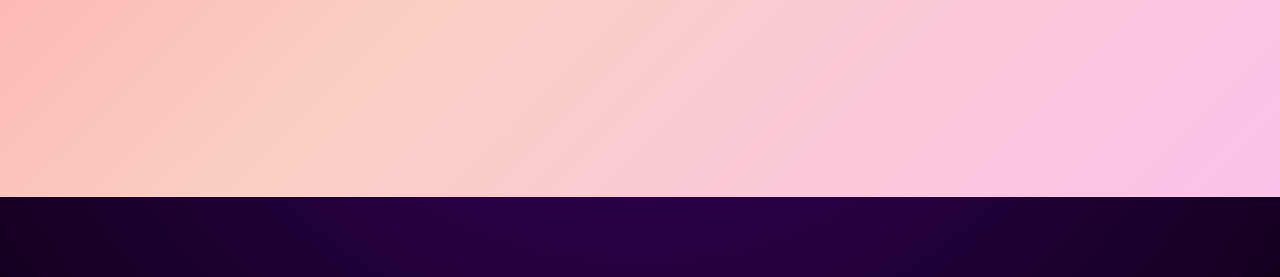
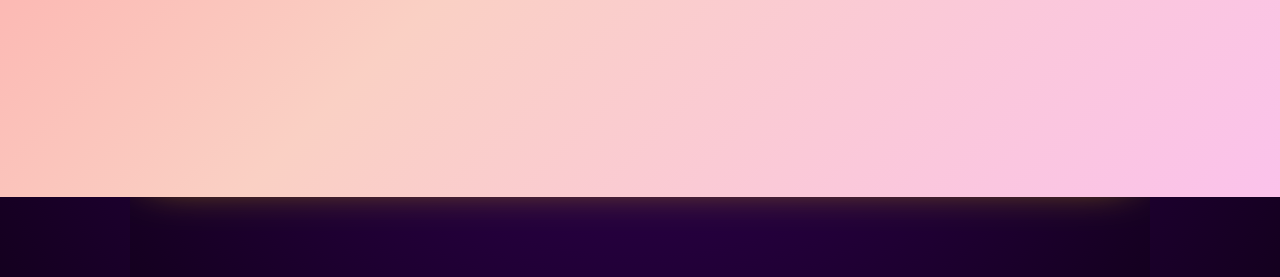
Before and after one commit to okami5706/engagement, a plain HTML site: page index.html in a window 1280 px wide. Shown: the part 603-880 px from the top of the page. Drawn offline with nearby package versions, Linux system fonts and the light colour scheme.

Commit message:
Add files via upload

```diff
--- a/index.html
+++ b/index.html
@@ -20,6 +20,8 @@ html,body{
     min-height:110vh;
     overflow-x:hidden;
     overflow-y:auto;
+    display:flex;
+    justify-content:center;
     font-family:'Cormorant Garamond', serif;
 }
 *{margin:0;padding:0;box-sizing:border-box;}
@@ -70,7 +72,7 @@ audio{display:none;}
     display:flex;
     justify-content:center;
     align-items:center;
-    padding:20px;
+    padding:10px;
 }
 
 .invitation-border{
@@ -81,6 +83,7 @@ audio{display:none;}
     max-width:1000px;
     padding:20px;
     display:flex;
+    overflow:hidden;
 }
 
 .card{
@@ -88,6 +91,8 @@ audio{display:none;}
     border-radius:25px;
     overflow-x:hidden;
     width:100%;
+    max-width:100%;
+    box-sizing:border-box;
     padding:25px;
     display:flex;
     flex-direction:column;
```
